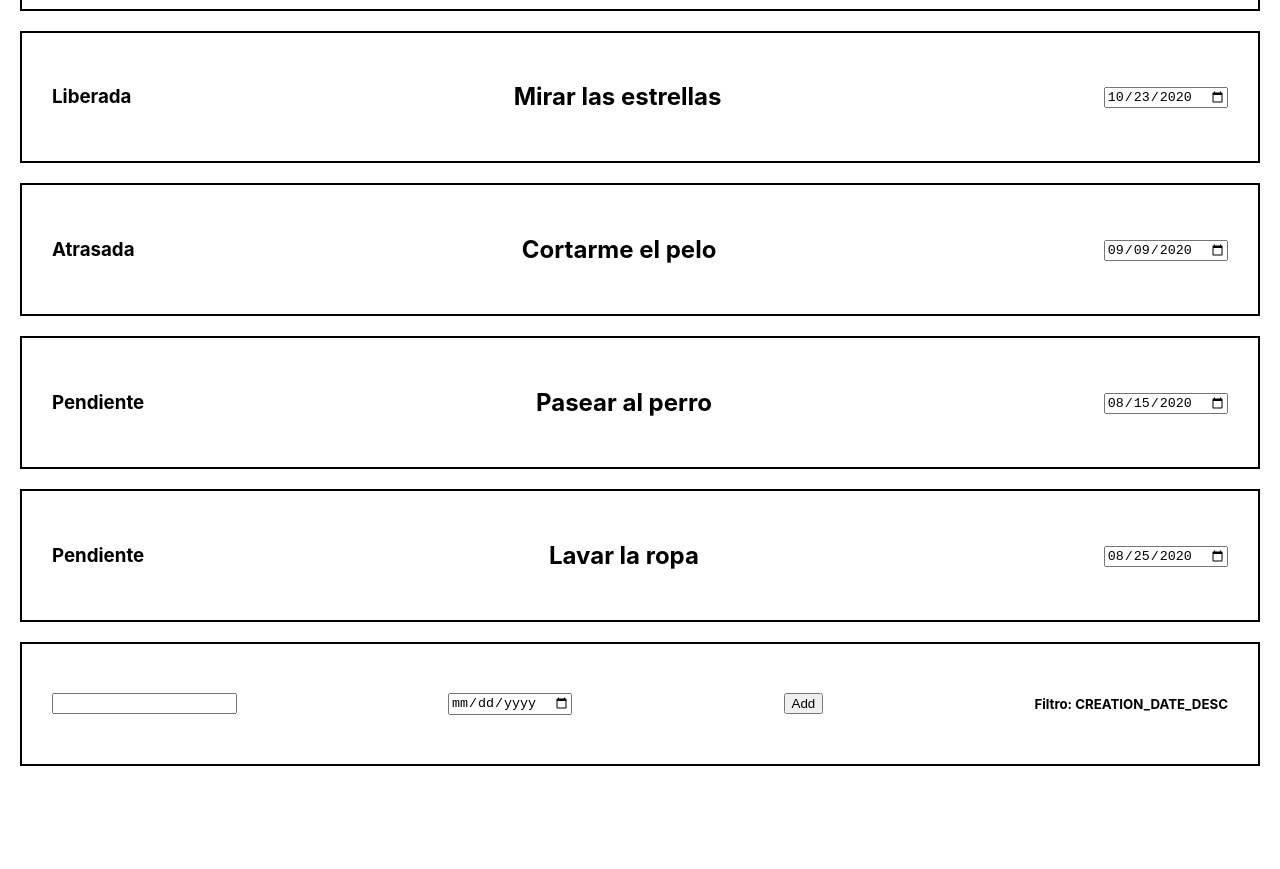
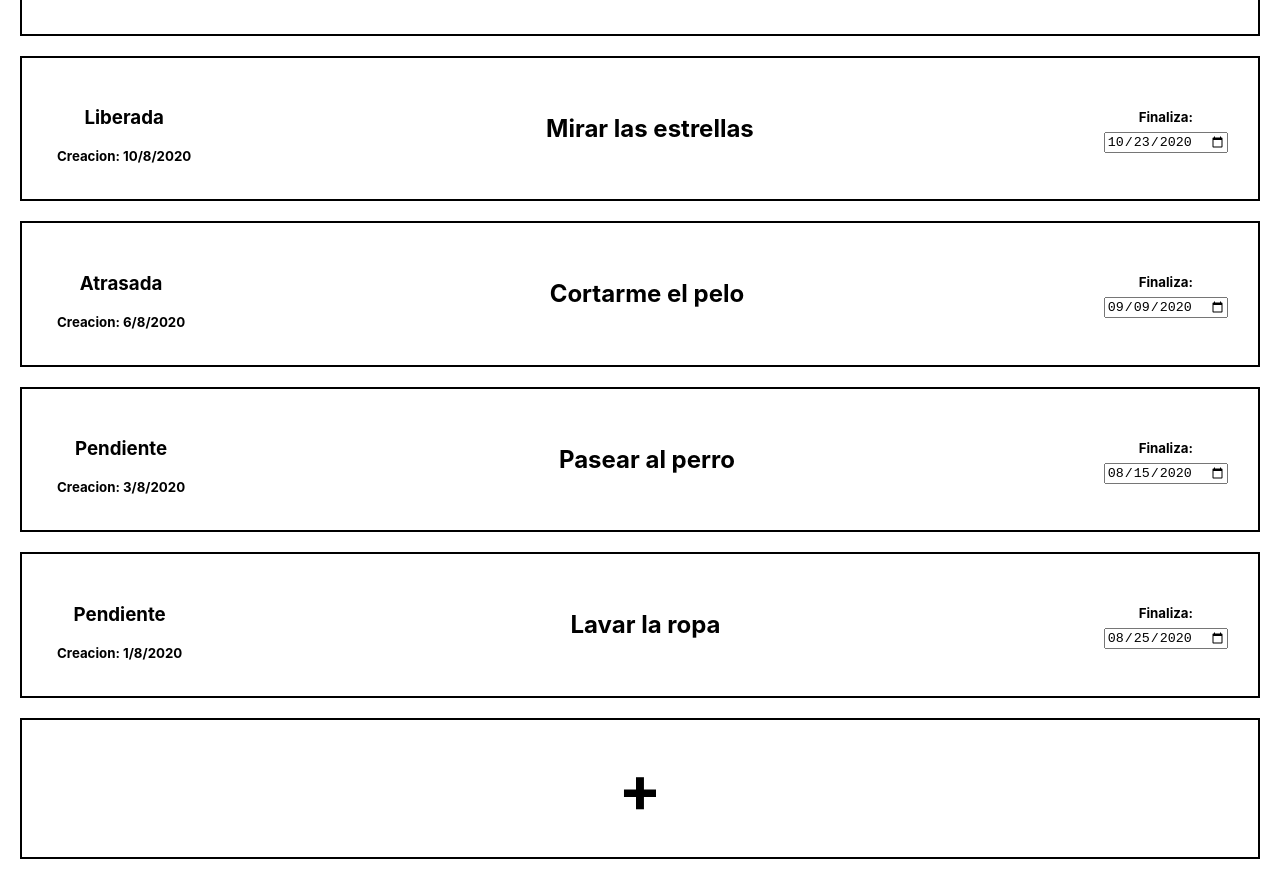
Before and after one commit to carloslafuente/todos-react-redux, a React (Create React App) app: page / in a window 1280 px wide. Shown: the part 387-1256 px from the top of the page. Before the commit the page ends 1163 px from the top, so only its background shows below. Built offline with nearby package versions, Linux system fonts and the light colour scheme.

Commit message:
Filters working

```diff
--- a/src/components/tasks/AddTask.js
+++ b/src/components/tasks/AddTask.js
@@ -1,17 +1,16 @@
-import React from 'react';
+import React, { useState } from 'react';
 import './Tasks.css';
 import { connect } from 'react-redux';
 import { addTodo } from '../../redux/actions';
 import uuid from 'react-uuid';
 
-const AddTask = ({ task = {}, currentFilter, addTodo }) => {
-  const updateInput = (input) => {
-    task.title = input;
-  };
+const AddTask = ({ addTodo }) => {
+  const [titleTask, setTitleTask] = useState({});
+  const updateInput = (input) => setTitleTask(input);
 
-  const updateFinishDate = (value) => {
-    task.finishDate = formatDate(rightFormat(value));
-  };
+  const [finishTask, setFinishTask] = useState({});
+  const updateFinishDate = (value) =>
+    setFinishTask(formatDate(rightFormat(value)));
 
   const today = () => {
     return formatDate(new Date());
@@ -36,25 +35,63 @@ const AddTask = ({ task = {}, currentFilter, addTodo }) => {
   const handleAddTodo = () => {
     let newTask = {
       id: uuid(),
-      title: task.title,
+      title: titleTask,
       creationDate: today(),
-      finishDate: task.finishDate,
+      finishDate: finishTask,
       status: 'Pendiente',
     };
     addTodo(newTask);
   };
 
+  const defaultDate = () => {
+    let date = new Date();
+    let day = date.getDate();
+    let month = date.getMonth() + 1;
+    let year = date.getFullYear();
+    if (Number(month) < 10) {
+      month = '0' + month;
+    }
+    if (Number(day) < 10) {
+      day = '0' + day;
+    }
+    let res = `${year}-${month}-${day}`;
+    return res;
+  };
+
+  const [openFilter, setOpenFilter] = useState(false);
+
+  const handleVisibility = () => setOpenFilter(!openFilter);
+
   return (
     <div className='Specs'>
+      {!openFilter ? (
+        <div
+          style={{ display: 'flex', justifyContent: 'center', width: '100%' }}
+        >
+          <h1
+            style={{ fontSize: '4rem', margin: '0', cursor: 'pointer' }}
+            onClick={handleVisibility}
+          >
+            +
+          </h1>
+        </div>
+      ) : null}
+
+      {openFilter ? (
+        <div className='NewTaskData'>
           <input onChange={(e) => updateInput(e.target.value)}></input>
 
           <input
+            defaultValue={defaultDate()}
             onChange={(e) => updateFinishDate(e.target.value)}
             type='date'
           ></input>
 
           <button onClick={handleAddTodo}>Add</button>
-      <h5>Filtro: {currentFilter}</h5>
+
+          <button onClick={handleVisibility}>X</button>
+        </div>
+      ) : null}
     </div>
   );
 };
--- a/src/components/tasks/Filters.js
+++ b/src/components/tasks/Filters.js
@@ -34,12 +34,6 @@ const Filters = ({ activeFilter, setFilter }) => {
               </option>
             );
           })}
-          {/*
-            <option value='dateMayToMen'>Fecha de Creacion &#8593;</option>
-            <option value='finishDateMenToMay'>
-              Fecha de Vencimiento &#8595;
-            </option>
-          */}
         </select>
       ) : null}
     </div>
--- a/src/components/tasks/Task.js
+++ b/src/components/tasks/Task.js
@@ -45,6 +45,7 @@ const Task = ({ task, editTodo }) => {
     <div className='Specs' key={task.id}>
       <div>
         <h3>{task.status}</h3>
+        <h5 style={{ margin: '5px' }}>Creacion: {task.creationDate}</h5>
       </div>
 
       <div>
@@ -52,6 +53,7 @@ const Task = ({ task, editTodo }) => {
       </div>
 
       <div>
+        <h5 style={{ margin: '5px' }}>Finaliza:</h5>
         <input
           defaultValue={rightFormat(task.finishDate)}
           type='date'
--- a/src/components/tasks/Tasks.css
+++ b/src/components/tasks/Tasks.css
@@ -15,6 +15,13 @@
   padding: 30px;
 }
 
+.NewTaskData {
+  display: flex;
+  flex-flow: row wrap;
+  justify-content: space-between;
+  width: 100%;
+}
+
 .Image {
   cursor: pointer;
   height: 20px;
--- a/src/components/tasks/TasksList.js
+++ b/src/components/tasks/TasksList.js
@@ -4,13 +4,10 @@ import { connect } from 'react-redux';
 import AddTask from './AddTask';
 import Task from './Task';
 import { getTodosByVisibilityFilter } from '../../redux/selectors';
-
 const TasksList = ({ tasks }) => {
   return (
     <div className='Task'>
-      {tasks.map((t) => (
-        <Task task={t} key={t.id} />
-      ))}
+      {tasks ? tasks.map((t) => <Task task={t} key={t.id} />) : null}
       <AddTask />
     </div>
   );
@@ -19,7 +16,8 @@ const TasksList = ({ tasks }) => {
 const mapStateToProps = (state) => {
   const { visibilityFilter } = state;
   const tasks = getTodosByVisibilityFilter(state, visibilityFilter);
-  return { tasks: tasks };
+  console.log(tasks);
+  return { tasks };
 };
 
-export default connect(mapStateToProps, {})(TasksList);
+export default connect(mapStateToProps)(TasksList);
--- a/src/redux/actionTypes.js
+++ b/src/redux/actionTypes.js
@@ -1,4 +1,3 @@
-export const GET_TODO = 'GET_TODO';
 export const ADD_TODO = 'ADD_TODO';
 export const EDIT_TODO = 'EDIT_TODO';
 export const SET_FILTER = 'SET_FILTER';
--- a/src/redux/actions.js
+++ b/src/redux/actions.js
@@ -1,11 +1,4 @@
-import { GET_TODO, ADD_TODO, EDIT_TODO, SET_FILTER } from './actionTypes';
-
-export const getTodos = (tasks) => {
-  return {
-    type: GET_TODO,
-    payload: tasks,
-  };
-};
+import { ADD_TODO, EDIT_TODO, SET_FILTER } from './actionTypes';
 
 export const addTodo = (content) => {
   return {
--- a/src/redux/reducers/todos.js
+++ b/src/redux/reducers/todos.js
@@ -1,4 +1,4 @@
-import { ADD_TODO, EDIT_TODO, GET_TODO } from '../actionTypes';
+import { ADD_TODO, EDIT_TODO } from '../actionTypes';
 
 const initialState = {
   tasks: [
@@ -49,9 +49,6 @@ const initialState = {
 
 export default function (state = initialState, action) {
   switch (action.type) {
-    case GET_TODO: {
-      return state;
-    }
     case ADD_TODO: {
       const newTask = action.payload;
       return { ...state, tasks: [...state.tasks.concat(newTask)] };
--- a/src/redux/selectors.js
+++ b/src/redux/selectors.js
@@ -22,6 +22,9 @@ export const getTodos = (store) => {
 
 const getByCreationDateDes = (allTodos) => {
   let res = allTodos;
+  res = allTodos.filter((task) => {
+    return task.creationDate !== undefined;
+  });
   res.sort((a, b) => {
     return (
       new Date(formatDate(b.creationDate)) -
@@ -33,6 +36,9 @@ const getByCreationDateDes = (allTodos) => {
 
 const getByCreationDateAsc = (allTodos) => {
   let res = allTodos;
+  res = allTodos.filter((task) => {
+    return task.creationDate !== undefined;
+  });
   res.sort((a, b) => {
     return (
       new Date(formatDate(a.creationDate)) -
@@ -43,19 +49,29 @@ const getByCreationDateAsc = (allTodos) => {
 };
 
 const getByFinishDateAsc = (allTodos) => {
-  return allTodos.sort((a, b) => {
+  let res = allTodos;
+  res = allTodos.filter((task) => {
+    return task.creationDate !== undefined;
+  });
+  res.sort((a, b) => {
     return (
       new Date(formatDate(a.finishDate)) - new Date(formatDate(b.finishDate))
     );
   });
+  return res;
 };
 
 const getByFinishDateDes = (allTodos) => {
-  return allTodos.sort((a, b) => {
+  let res = allTodos;
+  res = allTodos.filter((task) => {
+    return task.creationDate !== undefined;
+  });
+  res.sort((a, b) => {
     return (
       new Date(formatDate(b.finishDate)) - new Date(formatDate(a.finishDate))
     );
   });
+  return res;
 };
 
 const getByStatusAtrLib = (allTodos) => {
@@ -91,16 +107,22 @@ export const getTodosByVisibilityFilter = (store, visibilityFilter) => {
   switch (visibilityFilter) {
     case VISIBILITY_FILTERS.CREATION_DATE_DESC:
       return getByCreationDateDes(allTodos);
+
     case VISIBILITY_FILTERS.CREATION_DATE_ASC:
       return getByCreationDateAsc(allTodos);
+
     case VISIBILITY_FILTERS.FINISH_DATE_ASC:
       return getByFinishDateAsc(allTodos);
+
     case VISIBILITY_FILTERS.FINISH_DATE_DESC:
       return getByFinishDateDes(allTodos);
+
     case VISIBILITY_FILTERS.STATUS_ATR_LIB:
       return getByStatusAtrLib(allTodos);
+
     case VISIBILITY_FILTERS.STATUS_LIB_ATR:
       return getByStatusLibAtr(allTodos);
+
     default:
       return getByCreationDateDes(allTodos);
   }
```
Lines whose indentation alone changed are shown as unchanged.
